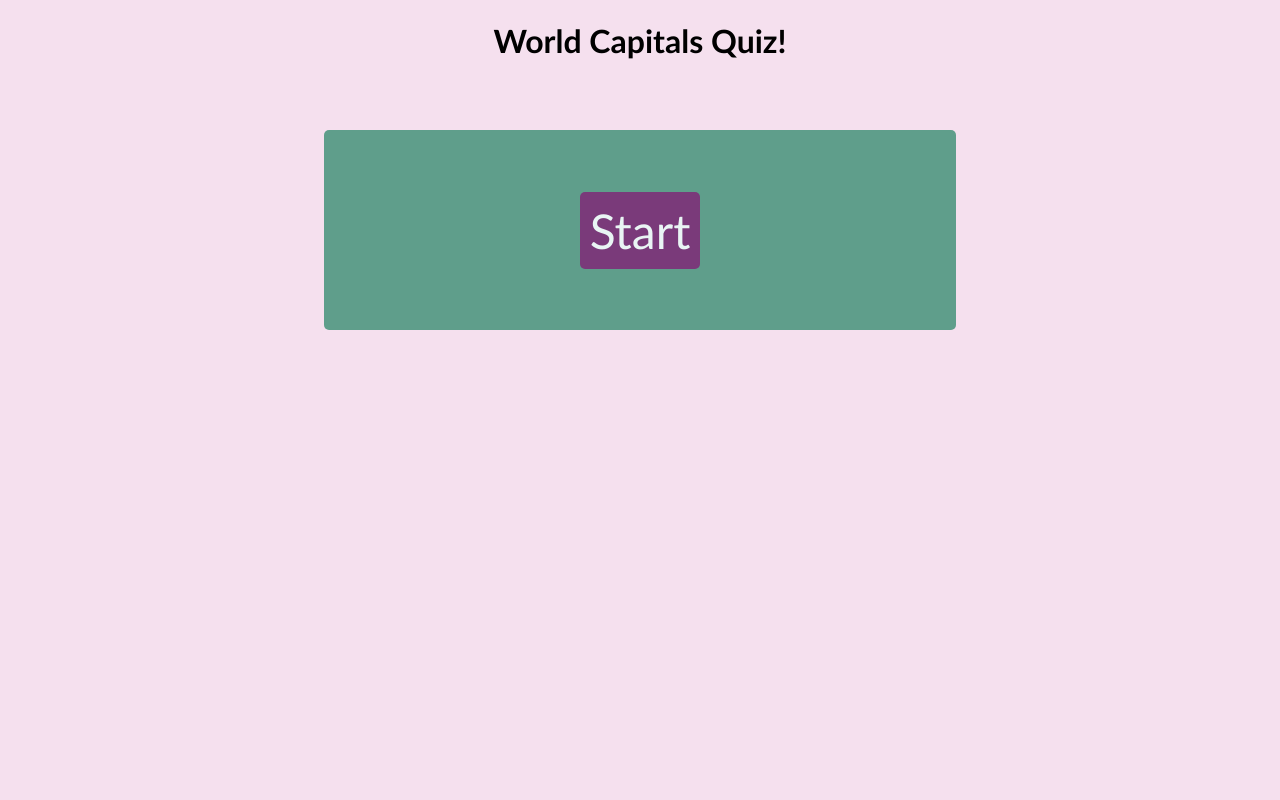
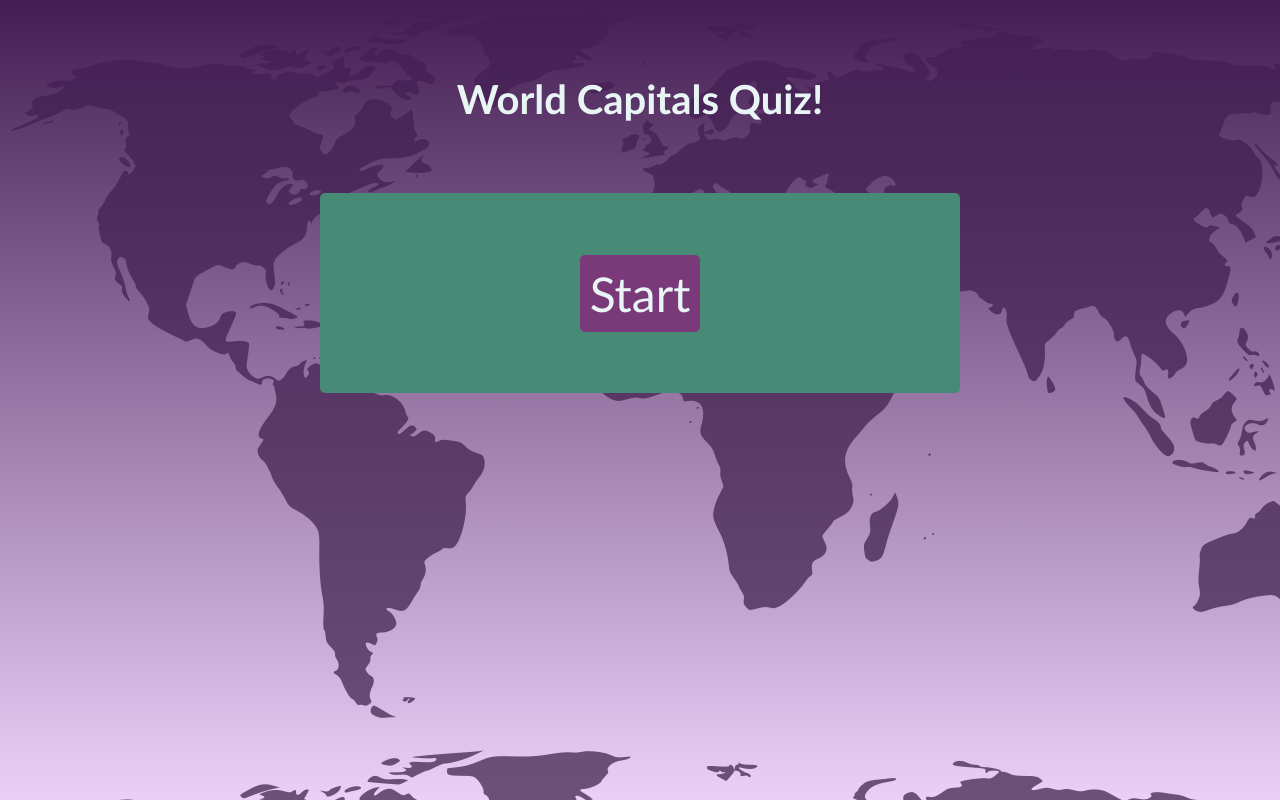
Before and after one commit to elizabethh34/quiz-app, a React (Create React App) app: page / in a window 1280 px wide. Built offline with nearby package versions, Linux system fonts and the light colour scheme.

Commit message:
Add background image and adjust colours

```diff
--- a/src/App.css
+++ b/src/App.css
@@ -1,5 +1,12 @@
 .header {
   text-align: center;
+  padding-top: 75px;
+  font-size: 2.5em;
+  color: rgb(233, 245, 244);
+}
+
+.main-container {
+  height: 100vh;
 }
 
 .quiz-container {
@@ -25,7 +32,7 @@
 
 .question-container, .result-container, .start-container {
   border-radius: 5px;
-  background-color: rgb(95, 158, 139);
+  background-color: rgb(71, 138, 118);
 }
 
 .question-info {
@@ -61,6 +68,8 @@
 
 .question {
   text-align: center;
+  font-size: 1.75em;
+  margin-bottom: 20px;
 }
 
 .next-question {
--- a/src/App.js
+++ b/src/App.js
@@ -1,10 +1,11 @@
-import React, { Component, Fragment } from 'react';
+import React, { Component } from 'react';
 import './App.css';
 import { allQuestions } from './questions';
 import Question from './components/Question';
 import Header from './components/Header';
 import Start from './components/Start';
 import Result from './components/Result';
+import background from './images/background-map.png';
 
 class App extends Component {
   state = {
@@ -65,7 +66,7 @@ class App extends Component {
     const { started, selectedQuestions, questionIndex, score } = this.state;
 
     return (
-      <Fragment>
+      <div className="main-container" style={{backgroundImage: `linear-gradient(to top, rgba(218, 160, 241, 0.5), rgba(68, 30, 83, 1)), url(${background})`}}>
         <Header />
         <div className="quiz-container">
           {!started ? <Start
@@ -85,7 +86,7 @@ class App extends Component {
               onPlayAgain={this.startNewQuiz}
             />}
         </div>
-      </Fragment>
+      </div>
     );
   }
 }
--- a/src/components/Result.jsx
+++ b/src/components/Result.jsx
@@ -21,9 +21,9 @@ class Result extends Component {
     return (
       <div className="result-container">
         <div className="result-info">
-          <h2>Result</h2>
-          <h3>{score}/{numOfQuestions}</h3>
-          <h4>{this.determineRanking(score, numOfQuestions)}</h4>
+          <h2 className="result">Result</h2>
+          <h3 className="score">{score}/{numOfQuestions}</h3>
+          <h4 className="ranking">{this.determineRanking(score, numOfQuestions)}</h4>
           <button className="play-again" onClick={() => onPlayAgain()}>Play Again</button>
         </div>
       </div>
--- a/src/index.css
+++ b/src/index.css
@@ -1,8 +1,6 @@
 * {
   box-sizing: border-box;
   font-family:'Gill Sans', 'Gill Sans MT', Calibri, 'Trebuchet MS', sans-serif;
+  margin: 0;
+  padding: 0;
 }
-
-body {
-  background-color: rgb(245, 224, 238);
-}
```
Also changed, not shown: src/images/background-map.png (added), 1 other file (tests, documents, lock files or other folders).
